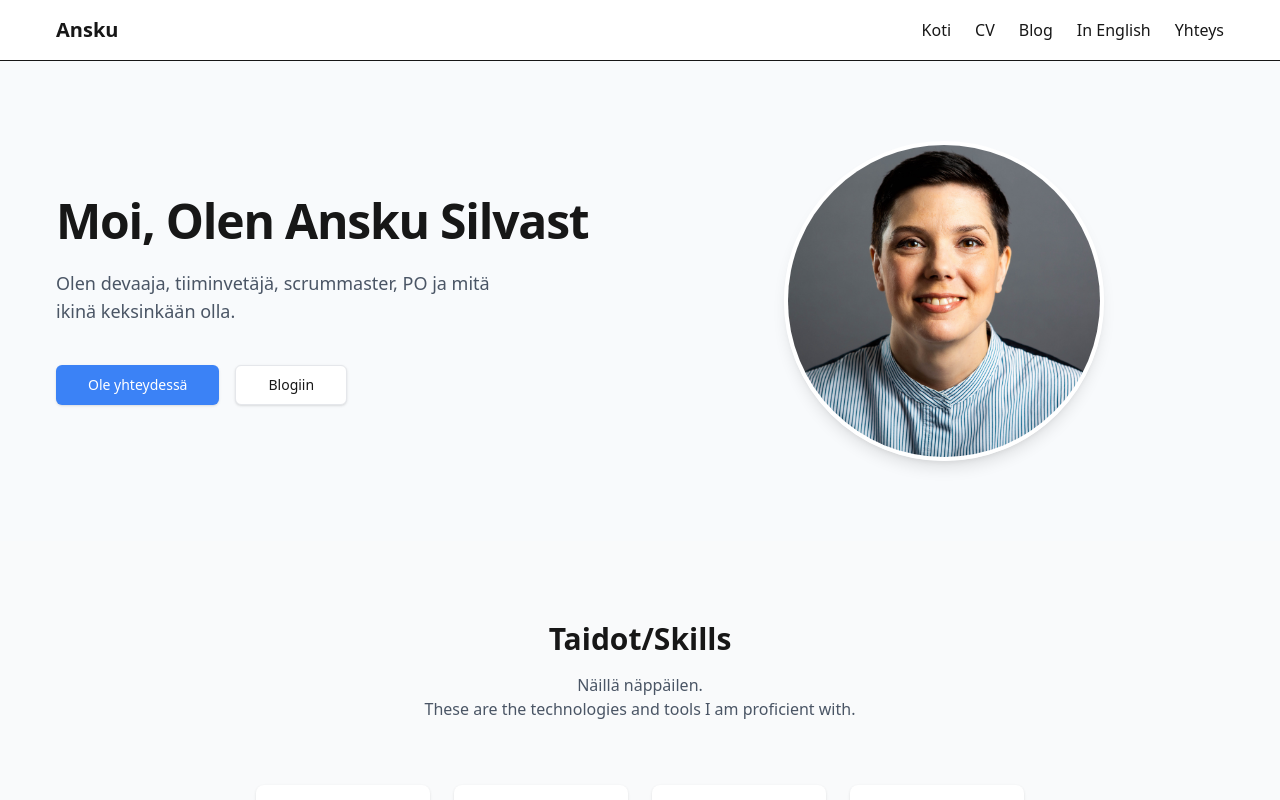
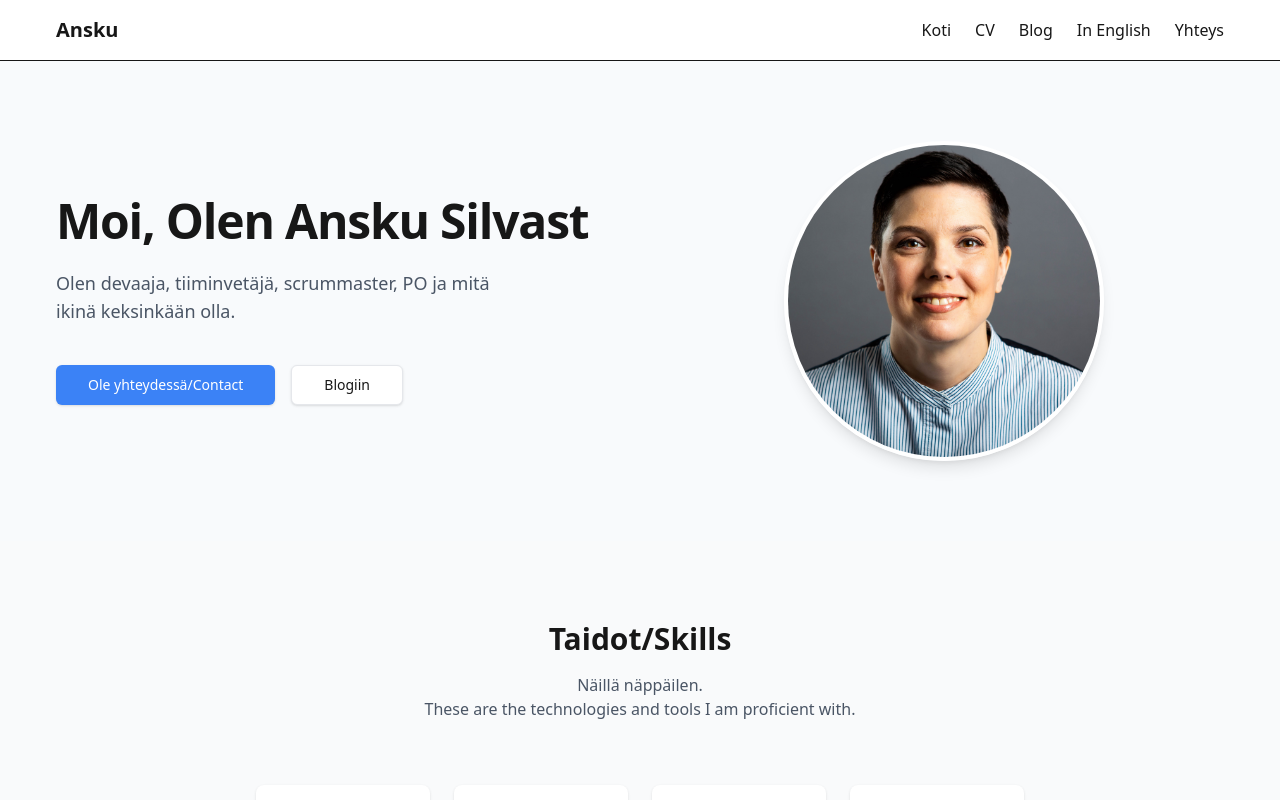
Before and after one commit to Silvast/anskufail-new, a Next.js app: page / in a window 1280 px wide. Shown: the top 800 px of the page. Built offline with nearby package versions, Linux system fonts and the light colour scheme.

Commit message:
edited frontpage

```diff
--- a/src/app/page.tsx
+++ b/src/app/page.tsx
@@ -11,7 +11,7 @@ export default function Home() {
         <div className="container mx-auto px-4 flex flex-col md:flex-row items-center gap-12">
           <div className="md:w-1/2 flex flex-col gap-6">
             <h1 className="text-4xl sm:text-5xl font-bold tracking-tight">
-             Moi, Olen Ansku Silvast
+              Moi, Olen Ansku Silvast
             </h1>
             <p className="text-lg text-gray-600 max-w-md">
               Olen devaaja, tiiminvetäjä, scrummaster, PO ja mitä ikinä keksinkään olla.
@@ -21,7 +21,7 @@ export default function Home() {
                 href="/contact"
                 className="inline-flex h-10 items-center justify-center rounded-md bg-(--color-primary) px-8 text-sm font-medium text-(--color-primary-foreground) shadow transition-colors hover:bg-blue-700"
               >
-                Ole yhteydessä
+                Ole yhteydessä/Contact
               </Link>
               <Link
                 href="/blog"
@@ -51,7 +51,7 @@ export default function Home() {
           <div className="text-center mb-16">
             <h2 className="text-3xl font-bold mb-4">Taidot/Skills</h2>
             <p className="text-gray-600 max-w-md mx-auto">
-             Näillä näppäilen.
+              Näillä näppäilen.
             </p>
             <p className="text-gray-600 max-w-md mx-auto">
               These are the technologies and tools I am proficient with.
@@ -59,10 +59,10 @@ export default function Home() {
           </div>
           <div className="grid grid-cols-2 md:grid-cols-3 lg:grid-cols-4 gap-6 max-w-3xl mx-auto">
             {[
-              "Team Leadership","Scrum Master","Product Owner", "Project Management",
+              "Team Leadership", "Scrum Master", "Product Owner", "Project Management",
               "Clojure", "Rust", "ClojureScript", "Re-frame",
               "JavaScript", "TypeScript", "React", "Next.js",
-              "AWS Lambda", "AWS DynamoDB","AWS SQS", "REST API",
+              "AWS Lambda", "AWS DynamoDB", "AWS SQS", "REST API",
               "Cursor", "GitHub CoPilot"
             ].map((skill) => (
               <div key={skill} className="bg-white rounded-lg p-4 text-center shadow-sm hover:shadow-md transition-shadow">
@@ -73,7 +73,7 @@ export default function Home() {
         </div>
       </section>
 
-            {/* Projects Section */}
+      {/* Projects Section */}
       <section className="py-20">
         <div className="container mx-auto px-4">
           <div className="text-center mb-16">
@@ -103,7 +103,7 @@ export default function Home() {
               className="inline-flex items-center justify-center w-12 h-12 rounded-full bg-gray-100 hover:bg-gray-200 transition-colors"
             >
               <svg className="w-6 h-6" viewBox="0 0 24 24" fill="currentColor" xmlns="http://www.w3.org/2000/svg">
-                <path d="M12 0c-6.626 0-12 5.373-12 12 0 5.302 3.438 9.8 8.207 11.387.599.111.793-.261.793-.577v-2.234c-3.338.726-4.033-1.416-4.033-1.416-.546-1.387-1.333-1.756-1.333-1.756-1.089-.745.083-.729.083-.729 1.205.084 1.839 1.237 1.839 1.237 1.07 1.834 2.807 1.304 3.492.997.107-.775.418-1.305.762-1.604-2.665-.305-5.467-1.334-5.467-5.931 0-1.311.469-2.381 1.236-3.221-.124-.303-.535-1.524.117-3.176 0 0 1.008-.322 3.301 1.23.957-.266 1.983-.399 3.003-.404 1.02.005 2.047.138 3.006.404 2.291-1.552 3.297-1.23 3.297-1.23.653 1.653.242 2.874.118 3.176.77.84 1.235 1.911 1.235 3.221 0 4.609-2.807 5.624-5.479 5.921.43.372.823 1.102.823 2.222v3.293c0 .319.192.694.801.576 4.765-1.589 8.199-6.086 8.199-11.386 0-6.627-5.373-12-12-12z"/>
+                <path d="M12 0c-6.626 0-12 5.373-12 12 0 5.302 3.438 9.8 8.207 11.387.599.111.793-.261.793-.577v-2.234c-3.338.726-4.033-1.416-4.033-1.416-.546-1.387-1.333-1.756-1.333-1.756-1.089-.745.083-.729.083-.729 1.205.084 1.839 1.237 1.839 1.237 1.07 1.834 2.807 1.304 3.492.997.107-.775.418-1.305.762-1.604-2.665-.305-5.467-1.334-5.467-5.931 0-1.311.469-2.381 1.236-3.221-.124-.303-.535-1.524.117-3.176 0 0 1.008-.322 3.301 1.23.957-.266 1.983-.399 3.003-.404 1.02.005 2.047.138 3.006.404 2.291-1.552 3.297-1.23 3.297-1.23.653 1.653.242 2.874.118 3.176.77.84 1.235 1.911 1.235 3.221 0 4.609-2.807 5.624-5.479 5.921.43.372.823 1.102.823 2.222v3.293c0 .319.192.694.801.576 4.765-1.589 8.199-6.086 8.199-11.386 0-6.627-5.373-12-12-12z" />
               </svg>
             </a>
             <a
@@ -113,7 +113,7 @@ export default function Home() {
               className="inline-flex items-center justify-center w-12 h-12 rounded-full bg-gray-100 hover:bg-gray-200 transition-colors"
             >
               <svg className="w-6 h-6" viewBox="0 0 24 24" fill="currentColor" xmlns="http://www.w3.org/2000/svg">
-                <path d="M19 0h-14c-2.761 0-5 2.239-5 5v14c0 2.761 2.239 5 5 5h14c2.762 0 5-2.239 5-5v-14c0-2.761-2.238-5-5-5zm-11 19h-3v-11h3v11zm-1.5-12.268c-.966 0-1.75-.79-1.75-1.764s.784-1.764 1.75-1.764 1.75.79 1.75 1.764-.783 1.764-1.75 1.764zm13.5 12.268h-3v-5.604c0-3.368-4-3.113-4 0v5.604h-3v-11h3v1.765c1.396-2.586 7-2.777 7 2.476v6.759z"/>
+                <path d="M19 0h-14c-2.761 0-5 2.239-5 5v14c0 2.761 2.239 5 5 5h14c2.762 0 5-2.239 5-5v-14c0-2.761-2.238-5-5-5zm-11 19h-3v-11h3v11zm-1.5-12.268c-.966 0-1.75-.79-1.75-1.764s.784-1.764 1.75-1.764 1.75.79 1.75 1.764-.783 1.764-1.75 1.764zm13.5 12.268h-3v-5.604c0-3.368-4-3.113-4 0v5.604h-3v-11h3v1.765c1.396-2.586 7-2.777 7 2.476v6.759z" />
               </svg>
             </a>
             <a
```
